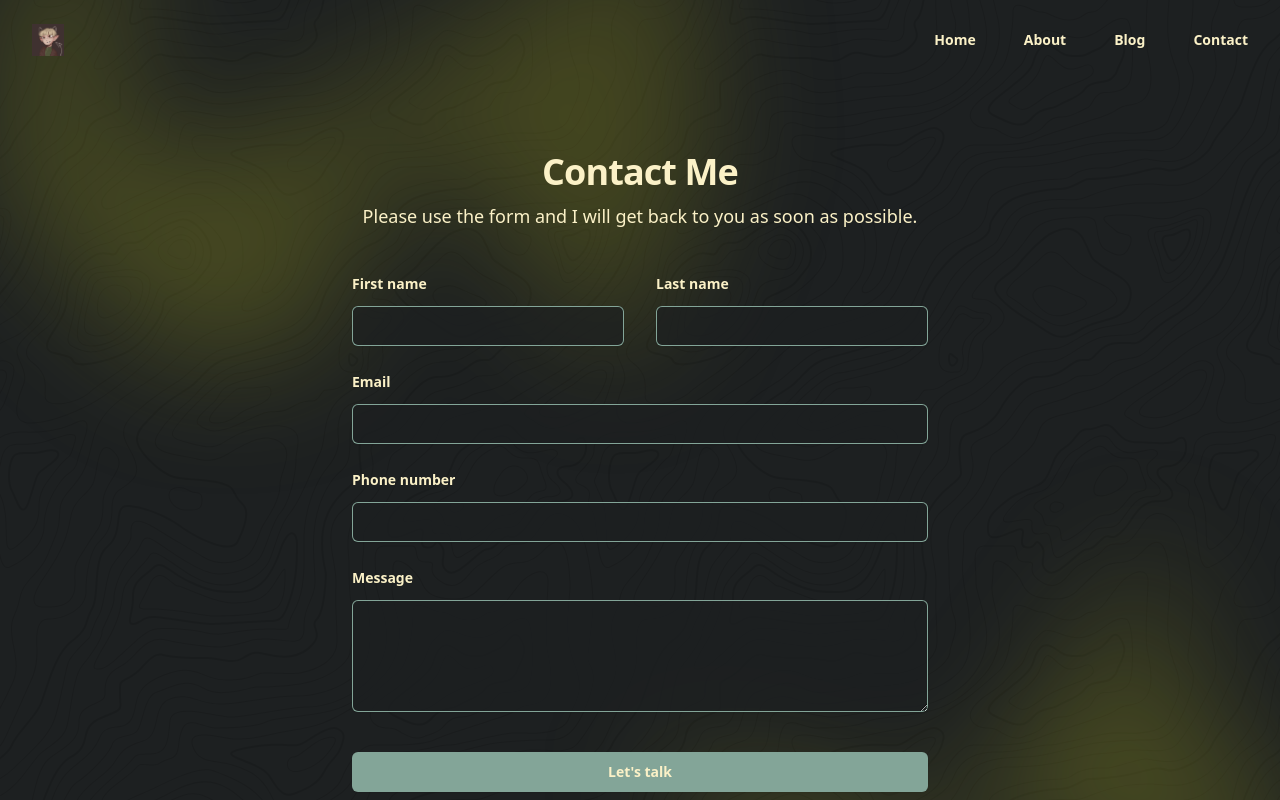
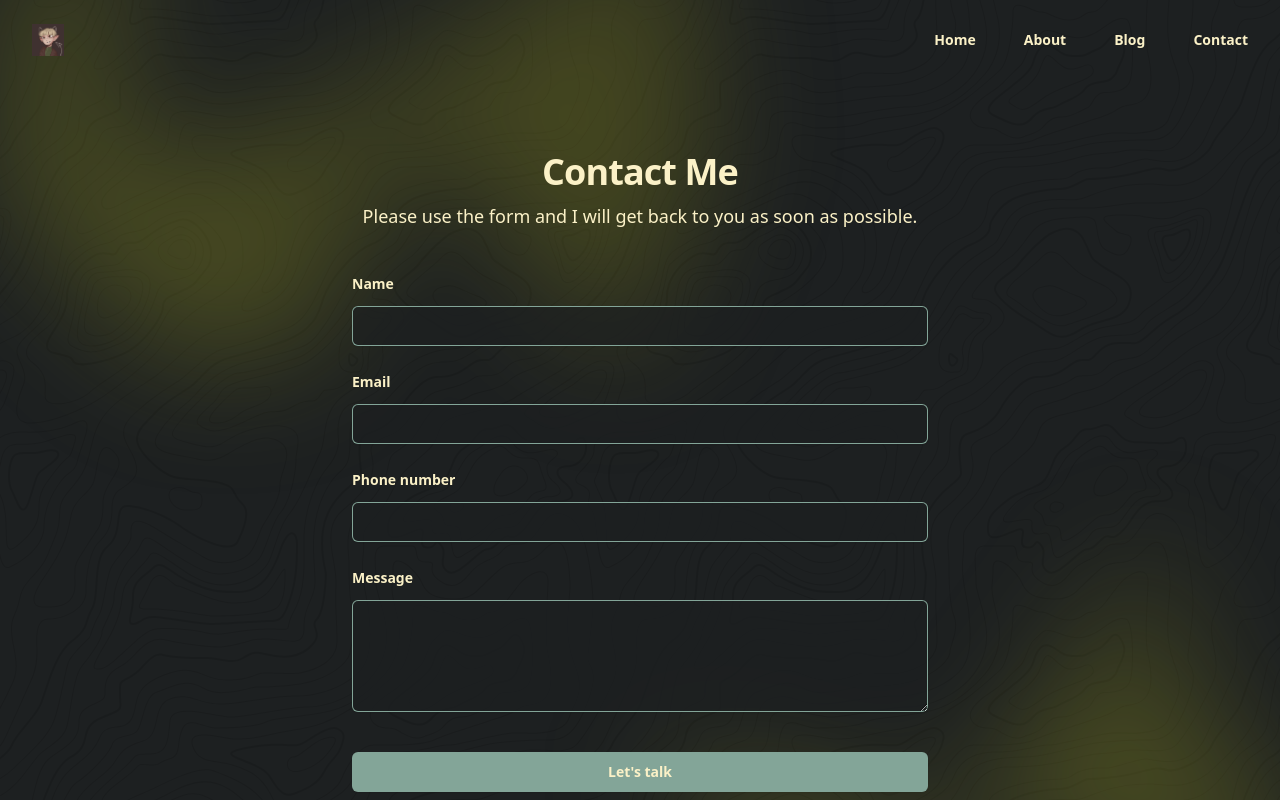
Before and after one commit to LachlanMalec/webapp, a Next.js app: page /contact in a window 1280 px wide. Shown: the top 800 px of the page. Built offline with nearby package versions, Linux system fonts and the light colour scheme.

Commit message:
feat: inclusive name input

```diff
--- a/src/app/contact/page.tsx
+++ b/src/app/contact/page.tsx
@@ -30,38 +30,22 @@ export default function Contact() {
       </div>
       <form onSubmit={handleSubmit} className="mx-auto mt-10 max-w-xl l:mt-16">
         <div className="grid grid-cols-1 gap-x-8 gap-y-6 sm:grid-cols-2">
-          <div>
+          <div className="sm:col-span-2">
             <label
-              htmlFor="first-name"
+              htmlFor="name"
               className="block text-sm font-semibold leading-6 text-fg"
             >
-              First name
+              Name
             </label>
             <div className="mt-2.5">
               <input
                 type="text"
-                name="first-name"
-                id="first-name"
-                autoComplete="given-name"
+                name="name"
+                id="name"
+                autoComplete="name"
                 className="block w-full bg-bg_h/70 rounded-md border-0 px-3.5 py-2 text-fg shadow-sm ring-1 ring-inset ring-blue hover:ring-blueDim placeholder:text-fg focus:ring-2 focus:ring-inset focus:ring-blue hover:ring-blueDimDim sm:text-sm sm:leading-6 focus-visible:outline focus-visible:outline-2 focus-visible:outline-offset-2 focus-visible:outline-blue"
               />
-            </div>
-          </div>
-          <div>
-            <label
-              htmlFor="last-name"
-              className="block text-sm font-semibold leading-6 text-fg"
-            >
-              Last name
-            </label>
-            <div className="mt-2.5">
-              <input
-                type="text"
-                name="last-name"
-                id="last-name"
-                autoComplete="family-name"
-                className="block w-full bg-bg_h/70 rounded-md border-0 px-3.5 py-2 text-fg shadow-sm ring-1 ring-inset ring-blue hover:ring-blueDim placeholder:text-fg focus:ring-2 focus:ring-inset focus:ring-blue hover:ring-blueDimDim sm:text-sm sm:leading-6 focus-visible:outline focus-visible:outline-2 focus-visible:outline-offset-2 focus-visible:outline-blue"
-              />
+              <ValidationError prefix="Name" field="name" errors={formState.errors} />
             </div>
           </div>
           <div className="sm:col-span-2">
```
